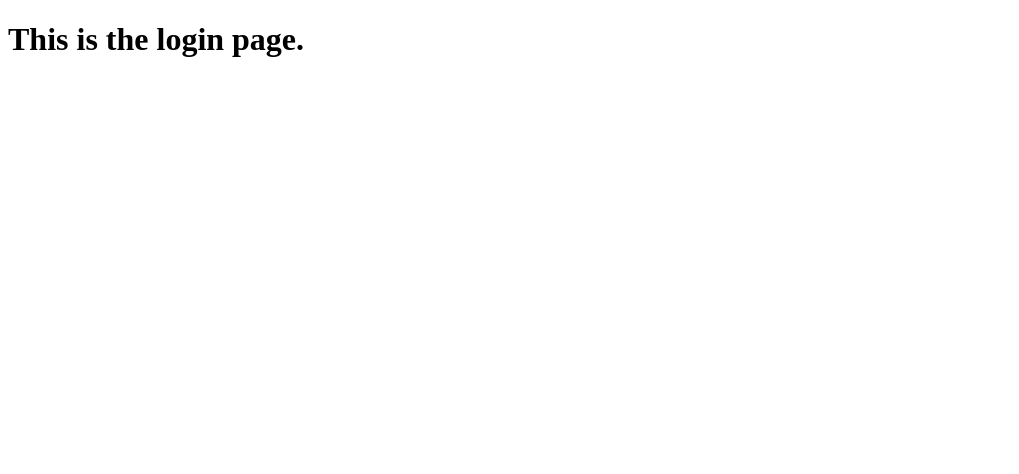
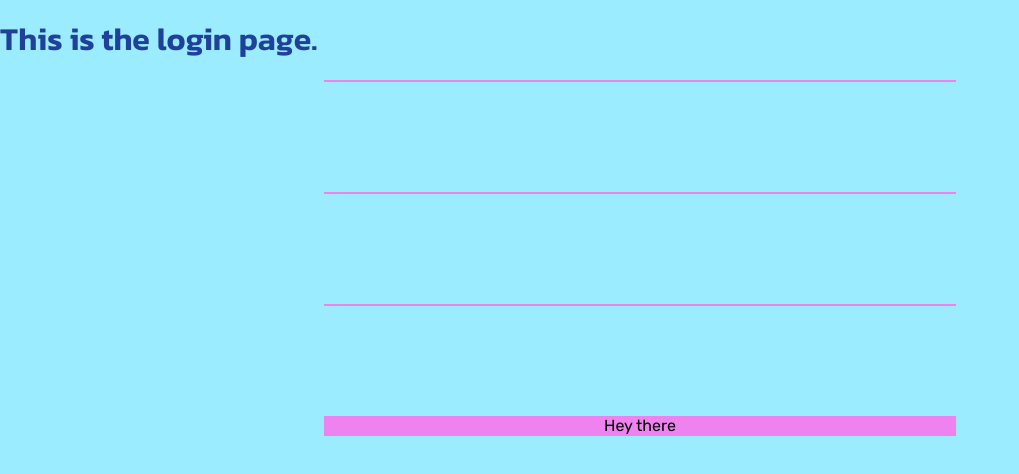
Before and after one commit to finwall/Project5, a React (Create React App) app in the folder front-end/: page /login in a window 1280 px wide. Shown: the top 474 px of the page, without its empty margins (0-1019 px from the left). Built offline with nearby package versions, Linux system fonts and the light colour scheme.

Commit message:
Established core fonts, colors, file structure

```diff
--- a/front-end/package.json
+++ b/front-end/package.json
@@ -6,6 +6,7 @@
     "@testing-library/jest-dom": "^5.16.5",
     "@testing-library/react": "^13.4.0",
     "@testing-library/user-event": "^13.5.0",
+    "normalize.css": "^8.0.1",
     "react": "^18.2.0",
     "react-dom": "^18.2.0",
     "react-scripts": "5.0.1",
--- a/front-end/src/App.js
+++ b/front-end/src/App.js
@@ -1,9 +1,9 @@
 import { BrowserRouter, Routes, Route } from "react-router-dom";
 
 // screens
-import Index from './components/screens/index.js';
-import Login from './components/screens/login.js';
-import Error from './components/screens/error.js';
+import Index from './components/screens/index.jsx';
+import Login from './components/screens/login.jsx';
+import Error from './components/screens/error.jsx';
 
 function App() {
   return (
--- /dev/null
+++ b/front-end/src/components/button-loginWith.css
@@ -0,0 +1,17 @@
+.loginButtonWrapper {
+    min-height: 12vh;
+    display: block;
+    box-sizing: border-box;
+    position: relative;
+    margin: .5rem .25rem 1rem;
+    padding: 0 25vw 0 25vw;
+}
+
+.loginButtonWrapper button {
+    width: 100%;
+    height: 100%;
+    background-color: violet;
+    border: none;
+    display: block;
+    /* position: absolute; */
+}
--- /dev/null
+++ b/front-end/src/components/button-loginWith.jsx
@@ -0,0 +1,21 @@
+import { useRef } from 'react';
+import './button-loginWith.css';
+
+function LoginWith(props) {
+
+    // handles props
+    const innerHTML = props.children || ""; //<LoginWith> EVERYTHING IN HERE </LoginWith>
+    const href = props.href;
+
+    const buttonRef = useRef();
+
+    return (
+        <div className="loginButtonWrapper">
+            <button ref={buttonRef}>
+                {innerHTML}
+            </button>
+        </div>
+    )
+}
+
+export default LoginWith;
--- a/front-end/src/components/screens/index.js
+++ /dev/null
@@ -1,5 +0,0 @@
-export default function Index() {
-    return (
-        <h1>Welcome to the index page.</h1>
-    )
-}
--- /dev/null
+++ b/front-end/src/components/screens/index.jsx
@@ -0,0 +1,24 @@
+import { useEffect } from 'react';
+
+export default function Index() {
+    useEffect(() => {
+        console.log("loaded");
+        colorCycling();
+    })
+
+    function colorCycling() {
+        console.log("hello")
+        let e = document.getElementById('amazing');
+        console.log(e);
+        console.log(e.style.color);
+    }
+
+    return (
+        <>
+            <h2 id="hodophilia">Hodophilia</h2>
+            <h1>Welcome to the index page.</h1>
+            <h2>TODO: Make this page look <span id='amazing'>amazing.</span></h2>
+            <p>This is a sample paragraph.</p>
+        </>
+    )
+}
--- a/front-end/src/components/screens/login.js
+++ /dev/null
@@ -1,5 +0,0 @@
-export default function Login() {
-    return (
-        <h1>This is the login page.</h1>
-    );
-}
--- /dev/null
+++ b/front-end/src/components/screens/login.jsx
@@ -0,0 +1,13 @@
+import LoginWith from '../button-loginWith.jsx';
+
+export default function Login() {
+    return (
+        <>
+            <h1>This is the login page.</h1>
+            <LoginWith />
+            <LoginWith />
+            <LoginWith />
+            <LoginWith>Hey there</LoginWith>
+        </>
+    );
+}
--- /dev/null
+++ b/front-end/src/global.css
@@ -0,0 +1,63 @@
+/* || Google Font imports */
+@import url('https://fonts.googleapis.com/css2?family=Dancing+Script:wght@600&family=Kanit:ital,wght@0,400;0,500;0,600;0,700;1,400&family=Montserrat:ital,wght@0,400;0,600;0,700;0,900;1,700&family=Nunito:ital,wght@0,400;0,700;0,900;1,400;1,700&family=Overpass:ital,wght@0,400;0,500;1,400;1,500&family=Rubik:ital,wght@0,400;0,600;0,900;1,400;1,600;1,900&display=swap');
+/*
+CSS rules to specify families
+
+font-family: 'Dancing Script',
+cursive;
+
+font-family: 'Kanit',
+sans-serif;
+
+font-family: 'Montserrat',
+sans-serif;
+
+font-family: 'Nunito',
+sans-serif;
+
+font-family: 'Overpass',
+sans-serif;
+
+font-family: 'Rubik',
+sans-serif;
+*/
+
+
+/* || Colors */
+:root {
+    /* Feel free to change these, but please don't stray too far */
+    /* Please use CSS filter() if you need to deviate from the palette */
+    --mainColor1: #6883CC;
+    --mainColor2: #204199;
+    --mainColor3: #9CECFF;
+    --mainColor4: #FFE7DB;
+    --mainColor5: #CC7B68;
+}
+
+body,
+html {
+    background-color: var(--mainColor3);
+    color: var(--mainColor2);
+    font-family: 'Rubik', 'Nunito', Verdana, Geneva, Tahoma, sans-serif;
+    font-weight: 600;
+    /* We'll set non-header text first */
+    margin: 0;
+}
+
+h1,
+h2,
+h3,
+h4,
+h5,
+h6 {
+    font-family: 'Kanit', 'Overpass', Verdana, Geneva, Tahoma, sans-serif;
+    /* Kanit + Overpass in part because I don't know which to choose */
+    font-weight: 600;
+}
+
+h2#hodophilia {
+    font-family: 'Dancing Script';
+    font-weight: 600;
+    font-size: 3em;
+
+}
--- a/front-end/src/index.js
+++ b/front-end/src/index.js
@@ -1,6 +1,9 @@
 import React from 'react';
 import ReactDOM from 'react-dom/client';
 import App from './App';
+
+import 'normalize.css';
+import './global.css';
 
 const root = ReactDOM.createRoot(document.getElementById('root'));
 root.render(
```
Also changed, not shown: front-end/src/components/screens/error.jsx (renamed from front-end/src/components/screens/error.js), front-end/src/components/screens/login.css (added), 1 other file (tests, documents, lock files or other folders).
